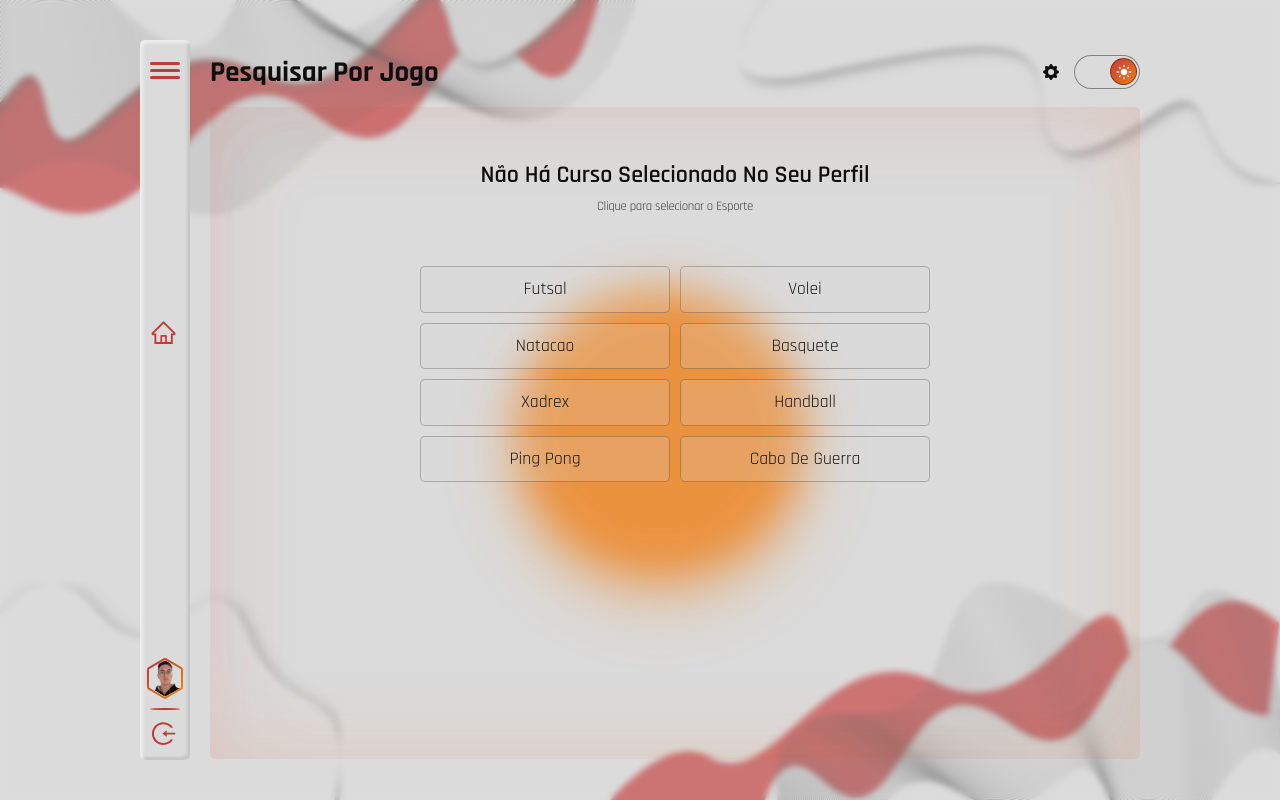
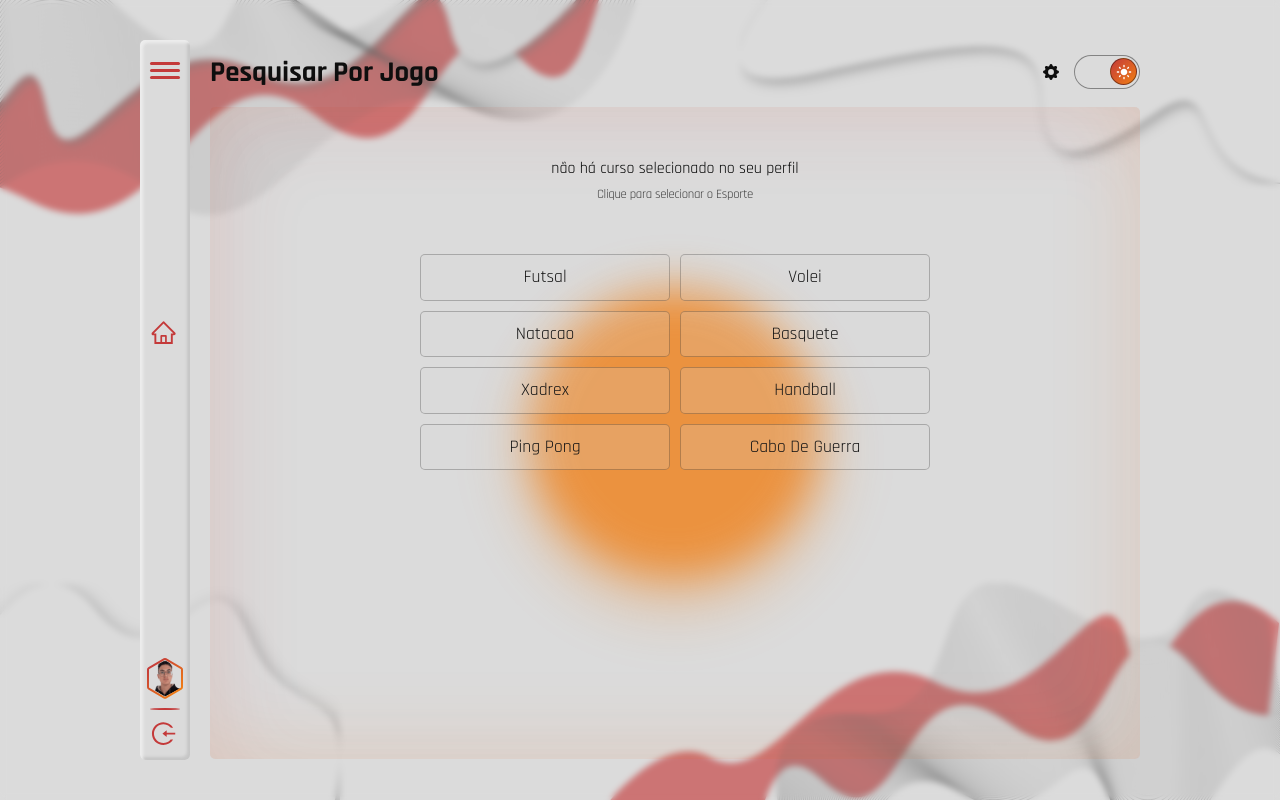
Before and after one commit to aldcejam/SADES, a Next.js app: page /disputa/buscar in a window 1280 px wide. Built offline with nearby package versions, Linux system fonts and the light colour scheme.

Commit message:
CSS UPDATE: transfer mui.styled to styled.scss

```diff
--- a/src/app/(dashboard)/disputa/buscar/page.tsx
+++ b/src/app/(dashboard)/disputa/buscar/page.tsx
@@ -2,7 +2,7 @@
 import { useSearchParams } from 'next/navigation';
 import { useState } from "react";
 
-import ContentPage from 'app/(dashboard)/layout-style/ContentPage';
+import styled from "app/(dashboard)/layout.module.scss"
 
 import ModalSelectCategories from "components/templates/modals/modalSelectCategories";
 import ListSports from './components/template/listSports';
@@ -45,7 +45,10 @@ export default function Page() {
     return (
         <>
             <PageTitle title='Pesquisar por jogo' />
-            <ContentPage className='with-boxshadow-in-bg'>
+            <section
+                className={styled["content-page"]}
+                data-boxshadow_in_bg="true"
+            >
                 <StyledFindGame className="box-page">
                     <div className="background" />
                     <div className='content'>
@@ -62,7 +65,7 @@ export default function Page() {
                         />
                     </div>
                 </StyledFindGame>
-            </ContentPage>
+            </section>
         </>
     )
 }
--- a/src/app/(dashboard)/disputa/listar/page.tsx
+++ b/src/app/(dashboard)/disputa/listar/page.tsx
@@ -1,6 +1,6 @@
 "use client"
 import { useSearchParams } from "next/navigation";
-import ContentPage from 'app/(dashboard)/layout-style/ContentPage';
+import styled from "app/(dashboard)/layout.module.scss"
 import GameList from "./components/template/gameList";
 import { StyledDisputaListar } from "./styled";
 import PageTitle from "components/atoms/pageTitle";
@@ -20,15 +20,17 @@ export default function Page() {
         ${sportCategory ? ` - ${sportCategory}` : ""}
     `}`} />
 
-      <ContentPage className='with-boxshadow-in-bg'>
-        <StyledDisputaListar className="box-page">
-          <div className="background" />
+      <section
+        className={styled["content-page"]}
+        data-boxshadow_in_bg="true"
+      >
+        <StyledDisputaListar className={styled["box-page"]}>
           <h2>{genderCategory}</h2>
           {ListWeekday.map((day) => (
             <GameList key={day} day={day} />
           ))}
         </StyledDisputaListar>
-      </ContentPage>
+      </section >
     </>
   );
 };
--- a/src/app/(dashboard)/disputa/registrar/page.tsx
+++ b/src/app/(dashboard)/disputa/registrar/page.tsx
@@ -1,6 +1,6 @@
 "use client"
 import PageTitle from "components/atoms/pageTitle"
-import ContentPage from "app/(dashboard)/layout-style/ContentPage"
+import styled from "app/(dashboard)/layout.module.scss"
 
 import { StyledDisputaRegistrar } from "./styled"
 
@@ -23,8 +23,11 @@ export default function Page() {
     return (
         <>
             <PageTitle title='Registrar disputa' />
-            <ContentPage  className='with-boxshadow-in-bg'>
-                <StyledDisputaRegistrar className="box-page">
+            <section
+                className={styled["content-page"]}
+                data-boxshadow_in_bg="true"
+            >
+                <StyledDisputaRegistrar className={styled["box-page"]}>
                     <div className="style-background" />
                     <div className="container">
                         <ChooseDispute
@@ -42,7 +45,7 @@ export default function Page() {
                         />
                     </div>
                 </StyledDisputaRegistrar>
-            </ContentPage>
+            </section>
         </>
     )
 }
--- a/src/app/(dashboard)/home/page.tsx
+++ b/src/app/(dashboard)/home/page.tsx
@@ -1,14 +1,14 @@
 import PageTitle from 'components/atoms/pageTitle';
-import ContentPage from '../layout-style/ContentPage';
+import styled from '../layout.module.scss';
 import HomePageCards from './components/template/HomePageCards';
 
 export default function Page() {
   return (
     <>
       <PageTitle title='Pesquisar por jogo' />
-      <ContentPage>
+      <section className={styled["content-page"]}>
         <HomePageCards />
-      </ContentPage>
+      </section>
     </>
   );
 }
--- a/src/app/(dashboard)/layout-style/ContainerGlobal.tsx
+++ /dev/null
@@ -1,40 +0,0 @@
-"use client"
-import { styled } from "@mui/material";
-
-const ContainerGlobal = styled("div")`
-  position: absolute;
-  width: min(90vw, 1000px);
-  left: 0;
-  right: 0;
-  top: 5vh;
-  margin: auto;
-  ${(props) => props.theme.breakpoints.down("sm")} {
-    width: min(100vw, 1000px);
-    top: 0vh;
-  }
-
-  *{
-    ::-webkit-scrollbar {
-    width: 12px;
-  }
-
-  ::-webkit-scrollbar-thumb {
-    background: ${(props) => props.theme.palette.primary.dark}b5;
-    border-radius: 10px;
-  }
-
-  ::-webkit-scrollbar-thumb:hover {
-    background: ${(props) => props.theme.palette.primary.dark};
-  }
-  }
-  /* default styles */
-  h2 {
-    font-weight: 600;
-    font-size: 1.5rem;
-    color: ${(props) => props.theme.palette.text.primary};
-    text-transform: capitalize;
-  }
-
-`;
-
-export default ContainerGlobal;
--- a/src/app/(dashboard)/layout-style/ContainerPage.tsx
+++ /dev/null
@@ -1,19 +0,0 @@
-"use client"
-import { styled } from "@mui/material/styles";
-
-const ContainerPage = styled("div")`
-  position: absolute;
-  width: min(90vw, 1000px);
-  left: 0;
-  right: 0;
-  margin: auto;
-  padding-left: 70px;
-
-  ${(props) => props.theme.breakpoints.down("sm")} {
-    padding-left: 0px;
-    top: 70px;
-    width: min(94vw, 1000px);
-  }
-`;
-
-export default ContainerPage;
--- a/src/app/(dashboard)/layout-style/ContentPage.tsx
+++ /dev/null
@@ -1,52 +0,0 @@
-"use client"
-import { styled } from "@mui/material/styles";
-
-const ContentPage = styled("div")`
-  position: relative;
-  width: 100%;
-  height: calc(90.2vh - 70px);
-  min-height: 100%;
-  overflow-y: auto;
-  overflow-x: hidden;
-  border-radius: ${(props) => props.theme.shape.borderRadius}px;
-
-  &.with-boxshadow-in-bg{
-    box-shadow: inset 20px 20px 81px
-    ${(props) => props.theme.palette.primary.main}16,
-    inset -20px -20px 81px ${(props) => props.theme.palette.secondary.main}16;
-  }
-
-  ${(props) => props.theme.breakpoints.down("sm")} {
-    height: calc(100vh - 130px);
-    width: 100%;
-  }
-
-
-  .box-page {
-    position: relative;
-    z-index: 10;
-    min-height: 100%;
-    width: 100%;
-    border-radius: ${(props) => props.theme.shape.borderRadius}px;
-    overflow: hidden;
-
-    padding: 0 30px 30px;
-    ${(props) => props.theme.breakpoints.down("xs")} {
-      padding: 0 20px 15px;
-    }
-
-    .background {
-      position: absolute;
-      z-index: 0;
-      min-height: 100%;
-      width: calc(100% + 30px);
-      left: -30px;
-      ${(props) => props.theme.breakpoints.down("xs")} {
-        left: -20px;
-        width: calc(100% + 20px);
-      }
-    }
-  }
-`;
-
-export default ContentPage
--- /dev/null
+++ b/src/app/(dashboard)/layout.module.scss
@@ -0,0 +1,52 @@
+.container-global {
+    @apply w-[min(100vw,1000px)];
+    @apply absolute right-0 left-0 m-auto;
+
+    @screen sm {
+        @apply w-[min(90vw,1000px)];
+        @apply top-[5vh];
+    }
+}
+
+.container-page {
+    @apply w-[min(94vw,1000px)];
+    @apply absolute left-0 right-0 m-auto pl-[0px] top-[70px];
+
+    @screen sm {
+        @apply w-[min(90vw,1000px)];
+        @apply pl-[70px] top-0;
+    }
+}
+
+.content-page {
+    @apply relative w-full h-[calc(100vh-130px)];
+    @apply overflow-y-auto overflow-x-hidden;
+    @apply rounded-default;
+
+    &[data-boxshadow_in_bg='true'] {
+        box-shadow: inset 20px 20px 81px theme('colors.primary' / 8.6%),
+            inset -20px -20px 81px theme('colors.secondary' / 8.6%);
+    }
+
+    @screen sm {
+        @apply h-[calc(90.2vh-70px)];
+    }
+
+    .box-page {
+        @apply relative z-10;
+        @apply min-h-full w-full;
+        @apply px-[30px] pb-[30px];
+        @apply rounded-default;
+        @apply overflow-hidden;
+
+        .background {
+            @apply absolute z-0 -left-[20px];
+            @apply min-h-full w-[calc(100%+20px)];
+
+            @screen xs {
+                @apply w-[calc(100%+30px)];
+                @apply -left-[30px];
+            }
+        }
+    }
+}
--- a/src/app/(dashboard)/layout.tsx
+++ b/src/app/(dashboard)/layout.tsx
@@ -1,7 +1,5 @@
 import React from 'react';
-import ContainerGlobal from './layout-style/ContainerGlobal';
-import ContainerPage from './layout-style/ContainerPage';
-
+import styled from './layout.module.scss';
 import Sidebar from 'components/templates/sidebar';
 import SettingsButtons from 'components/molecules/settingsButtons';
 
@@ -11,12 +9,12 @@ export default function RootLayout({
   children: React.ReactNode;
 }) {
   return (
-    <ContainerGlobal>
+    <div className={styled["container-global"]}>
       <Sidebar />
       <SettingsButtons />
-      <ContainerPage>
+      <div className={styled["container-page"]}>
         {children}
-      </ContainerPage>
-    </ContainerGlobal>
+      </div>
+    </div>
   );
 }
--- a/src/app/(dashboard)/perfil/page.tsx
+++ b/src/app/(dashboard)/perfil/page.tsx
@@ -1,5 +1,5 @@
 import PageTitle from 'components/atoms/pageTitle'
-import ContentPage from '../layout-style/ContentPage'
+import styled from '../layout.module.scss'
 import { StyledPerfil } from './styled'
 import { ViewProfile } from 'components/templates/viewProfile'
 import UserOperations from './components/organisms/userOperations'
@@ -8,13 +8,13 @@ export default function Page() {
 
     return (
         <>
-            <PageTitle title='Perfil' />
-            <ContentPage>
+            <PageTitle title='Perfil'/>
+            <section className={styled["content-page"]}>
                 <StyledPerfil>
                     <ViewProfile screen='profileUser' />
                     <UserOperations />
                 </StyledPerfil>
-            </ContentPage>
+            </section>
         </>
     )
 }
```
Also changed, not shown: src/app/login/styled.module.scss (added).
